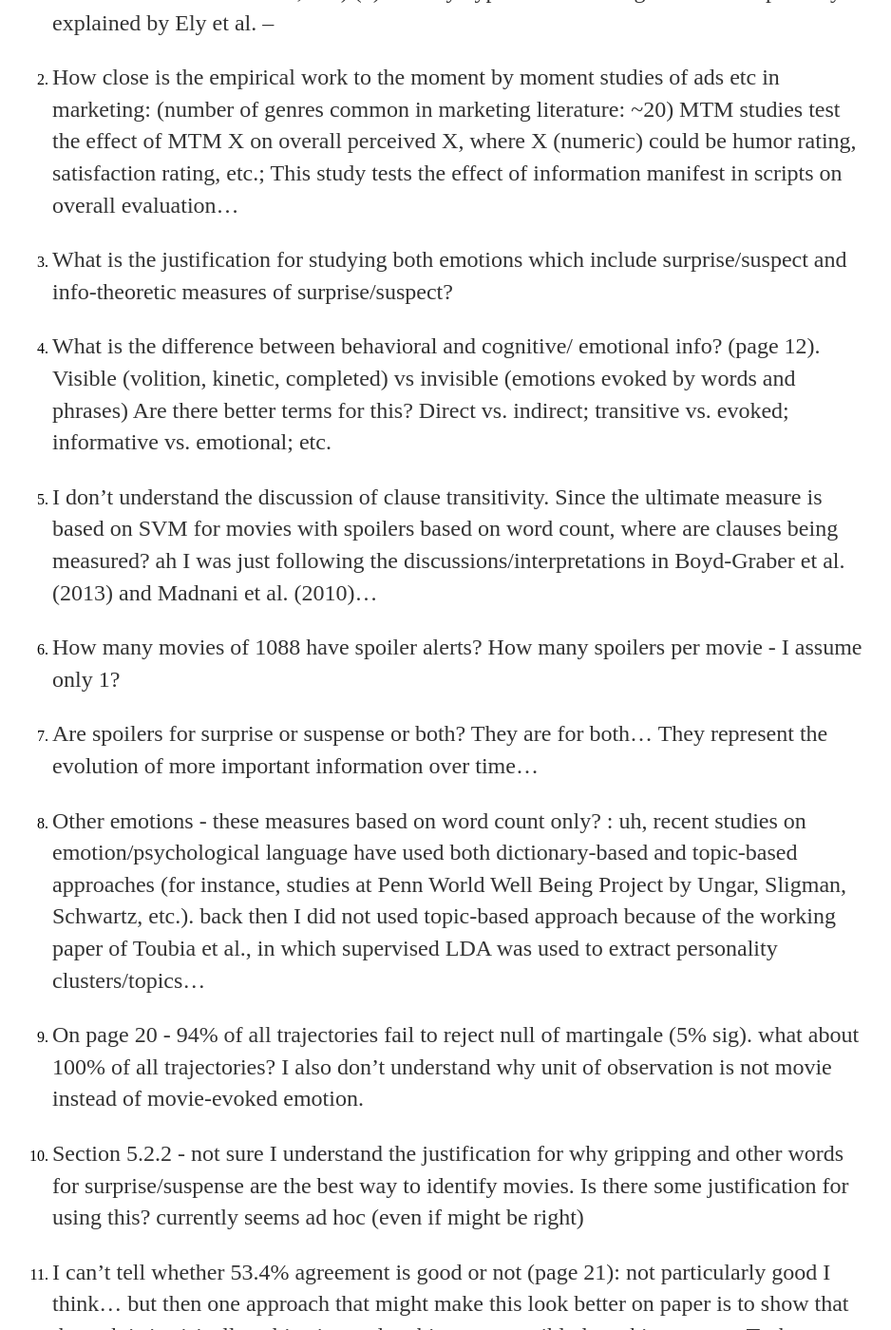
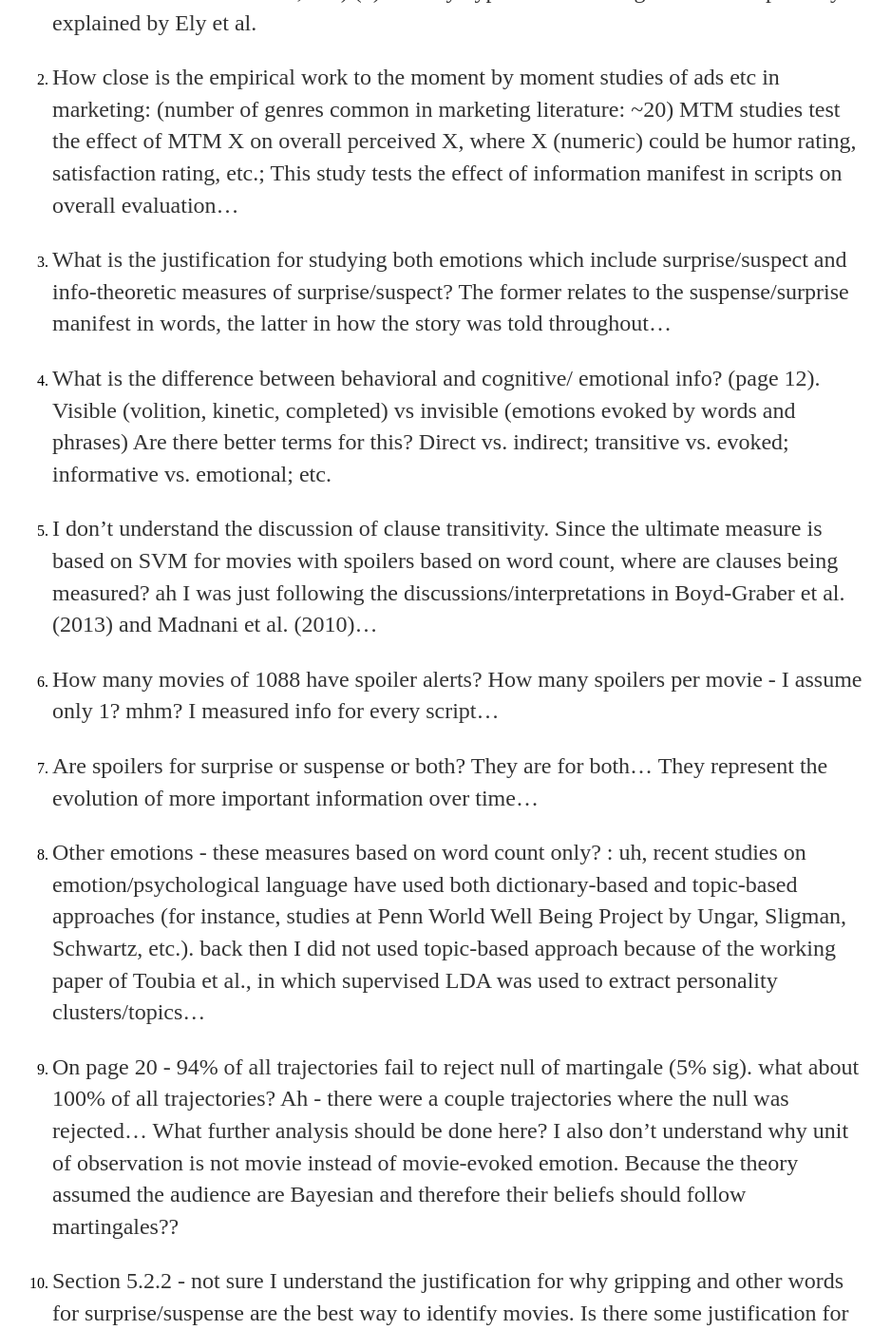
Before and after one commit to shenglih/shenglih.github.io, a Jekyll site: the page built from _posts/2017-07-16-post1.md, in a window 1280 px wide and 1400 px high, scrolled down 386 px. Shown: the whole window at 95% size, without its empty margins (177-1115 px from the left). Built offline with Jekyll 4.4.1, drawn with Linux system fonts in a browser that asks for light colours; some of the changed text lies outside the part shown.

Commit message:
Update 2017-07-16-post1.md

```diff
--- a/_posts/2017-07-16-post1.md
+++ b/_posts/2017-07-16-post1.md
@@ -5,17 +5,17 @@ date: 2017-07-16
 ---
 
 
-1. How is the theoretical framework different from Ely et al? (1) Either following it exactly which I think might not be doable exactly due to theory assumptions (common knowledge for conveying the information; the realization of the signal is truthfully communicated to audience; etc.) (2) identify hypotheses that might be at least partially explained by Ely et al. --
+1. How is the theoretical framework different from Ely et al? (1) Either following it exactly which I think might not be doable exactly due to theory assumptions (common knowledge for conveying the information; the realization of the signal is truthfully communicated to audience; etc.) (2) identify hypotheses that might be at least partially explained by Ely et al.
 
 2. How close is the empirical work to the moment by moment studies of ads etc in marketing: (number of genres common in marketing literature: ~20) MTM studies test the effect of MTM X on overall perceived X, where X (numeric) could be humor rating, satisfaction rating, etc.; This study tests the effect of information manifest in scripts on overall evaluation...
 
-3. What is the justification for studying both emotions which include surprise/suspect and info-theoretic measures of surprise/suspect?
+3. What is the justification for studying both emotions which include surprise/suspect and info-theoretic measures of surprise/suspect? The former relates to the suspense/surprise manifest in words, the latter in how the story was told throughout...
 
 4. What is the difference between behavioral and cognitive/ emotional info?  (page 12). Visible (volition, kinetic, completed) vs invisible (emotions evoked by words and phrases) Are there better terms for this? Direct vs. indirect; transitive vs. evoked; informative vs. emotional; etc.
 
 5. I don’t understand the discussion of clause transitivity.  Since the ultimate measure is based on SVM for movies with spoilers based on word count, where are clauses being measured? ah I was just following the discussions/interpretations in Boyd-Graber et al. (2013) and Madnani et al. (2010)...
 
-6. How many movies of 1088 have spoiler alerts? How many spoilers per movie - I assume only 1?
+6. How many movies of 1088 have spoiler alerts? How many spoilers per movie - I assume only 1? mhm? I measured info for every script...
 
 
 7. Are spoilers for surprise or suspense or both? They are for both... They represent the evolution of more important information over time...
@@ -23,9 +23,9 @@ date: 2017-07-16
 
 8. Other emotions - these measures based on word count only? : uh, recent studies on emotion/psychological language have used both dictionary-based and topic-based approaches (for instance, studies at Penn World Well Being Project by Ungar, Sligman, Schwartz, etc.). back then I did not used topic-based approach because of the working paper of Toubia et al., in which supervised LDA was used to extract personality clusters/topics...
 
-9. On page 20 - 94% of all trajectories fail to reject null of martingale (5% sig). what about 100% of all trajectories?  I also don’t understand why unit of observation is not movie instead of movie-evoked emotion.
+9. On page 20 - 94% of all trajectories fail to reject null of martingale (5% sig). what about 100% of all trajectories? Ah - there were a couple trajectories where the null was rejected... What further analysis should be done here? I also don’t understand why unit of observation is not movie instead of movie-evoked emotion. Because the theory assumed the audience are Bayesian and therefore their beliefs should follow martingales??
 
-10. Section 5.2.2 - not sure I understand the justification for why gripping and other words for surprise/suspense are the best way to identify movies.   Is there some justification for using this?  currently seems ad hoc (even if might be right)
+10. Section 5.2.2 - not sure I understand the justification for why gripping and other words for surprise/suspense are the best way to identify movies.   Is there some justification for using this?  currently seems ad hoc (even if might be right) Uh, yes this is indeed a problem I think too ad hoc... Otherwise, cluster words with such seed words??
 
 11. I can’t tell whether 53.4% agreement is good or not (page 21): not particularly good I think... but then one approach that might make this look better on paper is to show that the task is intrisically subjective and ambiguous, possibly by asking more mTurkers to rate the level of suspense/surprise given a scene discription...?
 
```
